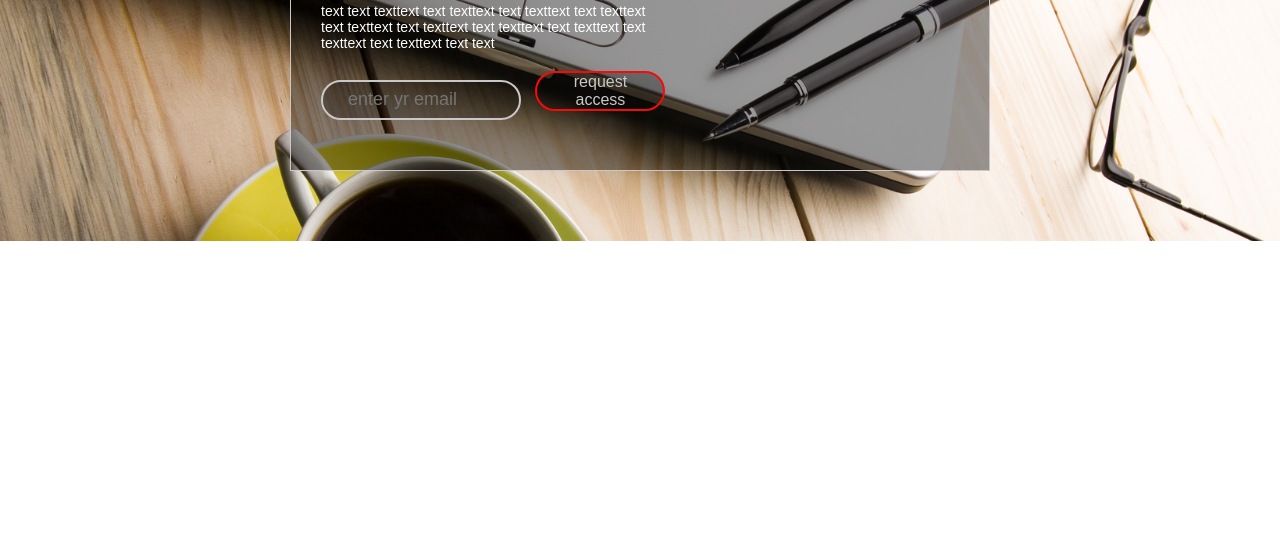
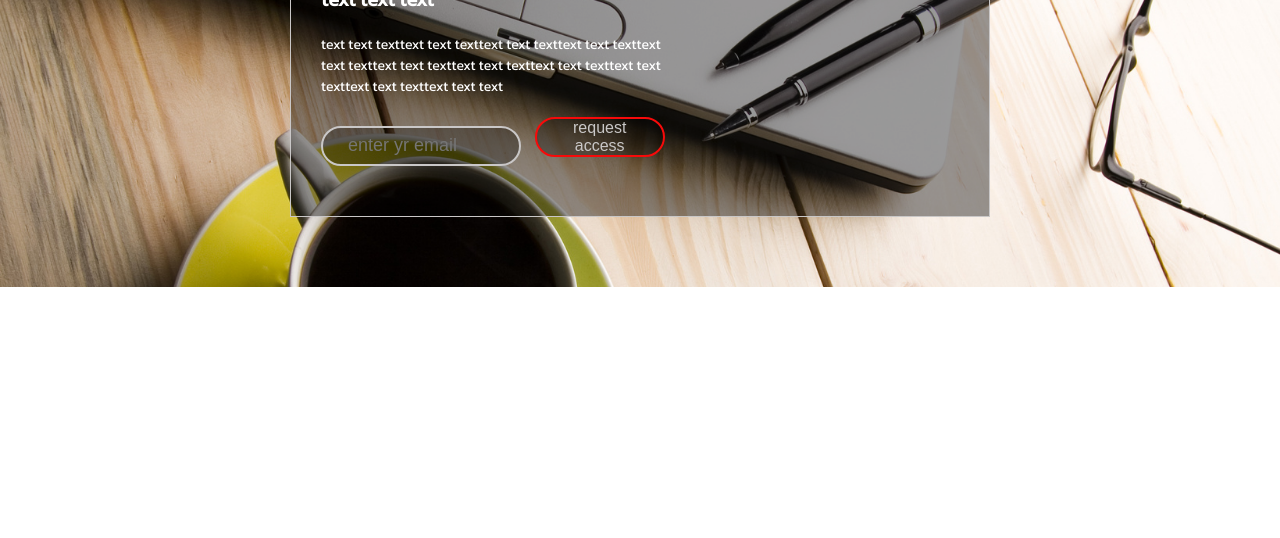
Before and after one commit to MrVinzi/Alpine, a plain HTML site: page index.html in a window 1280 px wide. Shown: the part 262-800 px from the top of the page. Drawn offline with Linux system fonts and the light colour scheme.

Commit message:
import fonts

```diff
--- a/index.html
+++ b/index.html
@@ -1,6 +1,7 @@
 <!DOCTYPE html>
 <html>
 <head>
+    <link rel="preconnect" href="Kanit-Regular.ttf">
     <link rel="stylesheet"  href="style.css">
     <title>Alpine</title>
 </head>
--- a/style.css
+++ b/style.css
@@ -19,8 +19,13 @@ input {
     outline: none;
 }
 
+@font-face {
+    font-family: 'Kanit-Regular';
+    src: url('Kanit-Regular.ttf') format('truetype') /*url('Kanit-Regular.woff2') format('woff2')*/;
+}
+
 body {
-   font-family:'Arial', sans-serif;
+   font-family:'Kanit-Regular';
 }
 
 .main-wrapper {
```
Also changed, not shown: Kanit-Regular.ttf (added).
